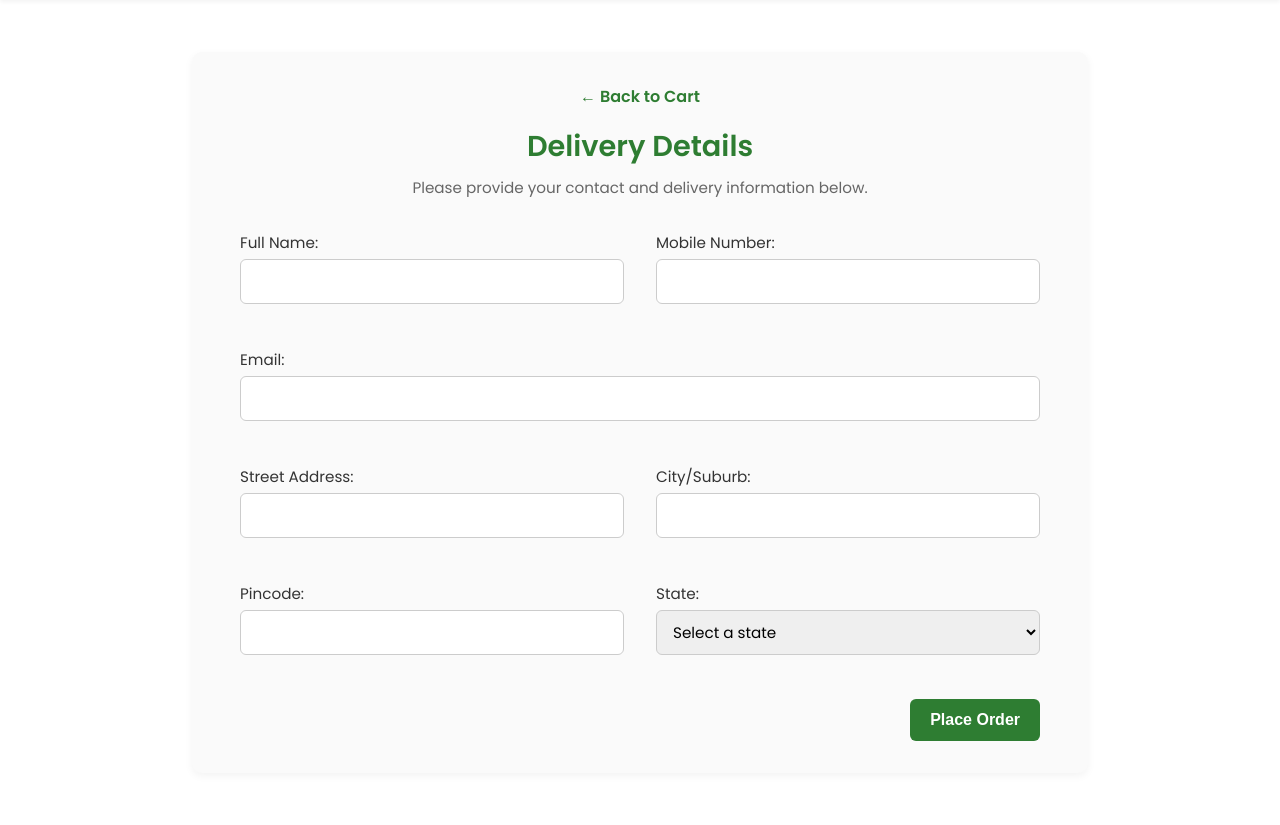
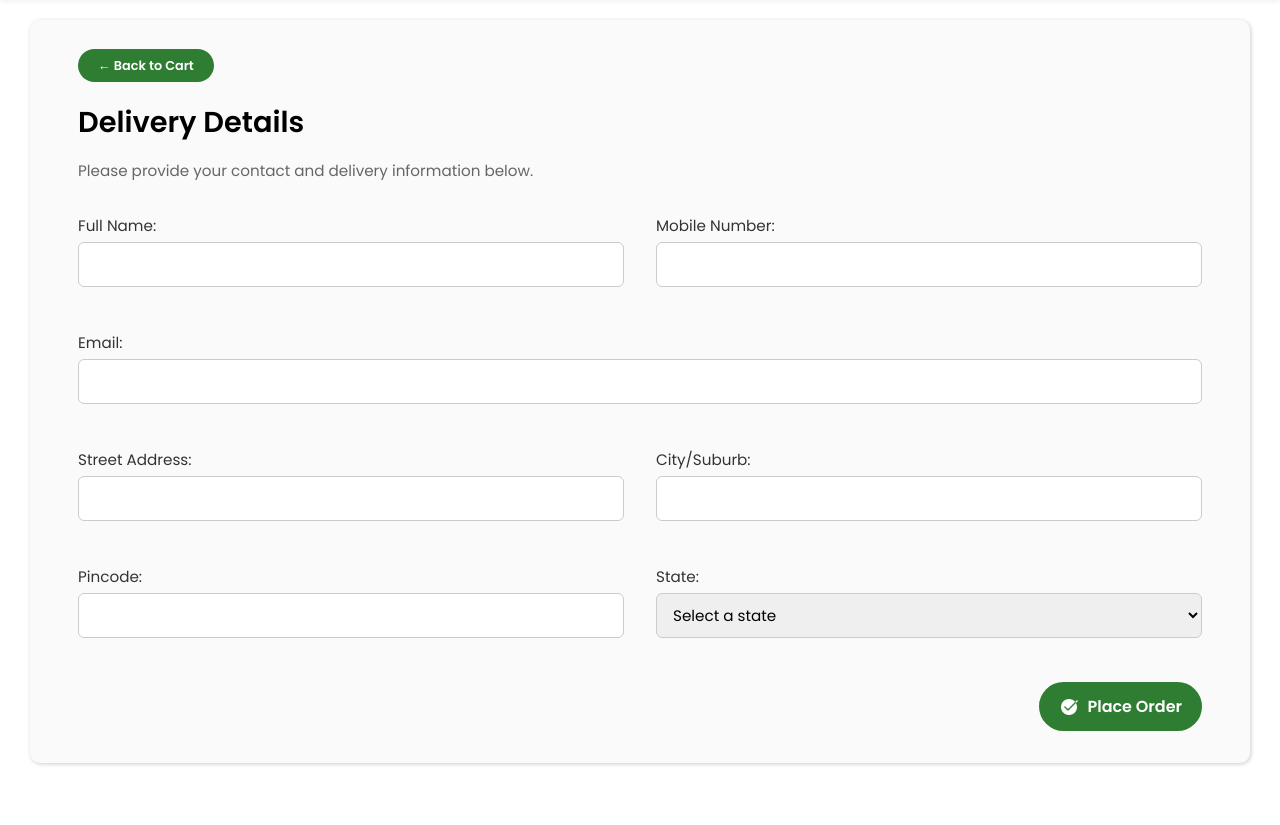
Before and after one commit to ramachandran-rahul/harvest-hop, a PHP site: page /pages/delivery.php in a window 1280 px wide. Shown: the part 87-912 px from the top of the page. After the commit the page ends 852 px from the top, so only its background shows below. Run offline with PHP 8.4, Linux system fonts and the light colour scheme.

Commit message:
styling delivery page

```diff
--- a/css/styles.css
+++ b/css/styles.css
@@ -558,38 +558,42 @@ main {
   padding: 2rem 3rem;
   background-color: #fafafa;
   border-radius: 10px;
-  max-width: 800px;
-  margin: 2rem auto;
-  box-shadow: 0 3px 8px rgba(0, 0, 0, 0.05);
+  max-width: 100%;
+  margin: 0 auto;
+  box-shadow: 1px 1px 4px rgba(0, 0, 0, 0.2);
 }
 
 .delivery-header {
-  text-align: center;
+  text-align: left;
   margin-bottom: 2rem;
 }
 
 .delivery-header h2 {
   margin: 0;
   font-size: 1.8rem;
-  color: #2e7d32;
+  margin-top: 1.5rem;
 }
 
 .delivery-header p {
   font-size: 0.95rem;
   color: #666;
-  margin-top: 8px;
 }
 
 .back-to-cart {
   text-decoration: none;
-  color: #2e7d32;
+  background: #2e7d32;
+  color: white;
+  padding: 8px 20px;
+  border: none;
+  border-radius: 22px;
   font-weight: bold;
-  display: inline-block;
-  margin-bottom: 1rem;
+  font-size: .8rem;
+  font-family: 'Poppins', sans-serif;
+  cursor: pointer;
 }
 
 .back-to-cart:hover {
-  text-decoration: underline;
+  background: #1b5e20;
 }
 
 .delivery-form {
@@ -630,13 +634,16 @@ main {
 }
 
 .place-order-btn {
+  display: flex;
+  align-items: center;
   background: #2e7d32;
   color: white;
   padding: 12px 20px;
   border: none;
-  border-radius: 6px;
+  border-radius: 25px;
   font-weight: bold;
   font-size: 1rem;
+  font-family: 'Poppins', sans-serif;
   cursor: pointer;
   align-self: flex-end;
 }
@@ -644,3 +651,9 @@ main {
 .place-order-btn:hover {
   background: #1b5e20;
 }
+
+.place-order-btn img {
+  width: 20px;
+  height: 20px;
+  margin-right: 8px;
+}
--- a/pages/delivery.php
+++ b/pages/delivery.php
@@ -76,7 +76,10 @@
                 </label>
             </div>
 
-            <button type="submit" class="place-order-btn" disabled>Place Order</button>
+            <button type="submit" class="place-order-btn" disabled>
+                <img src="/harvest-hop/images/confirm_icon.png" alt="confirm">
+                Place Order
+            </button>
         </form>
 
     </section>
```
Also changed, not shown: images/confirm_icon.png (added).
